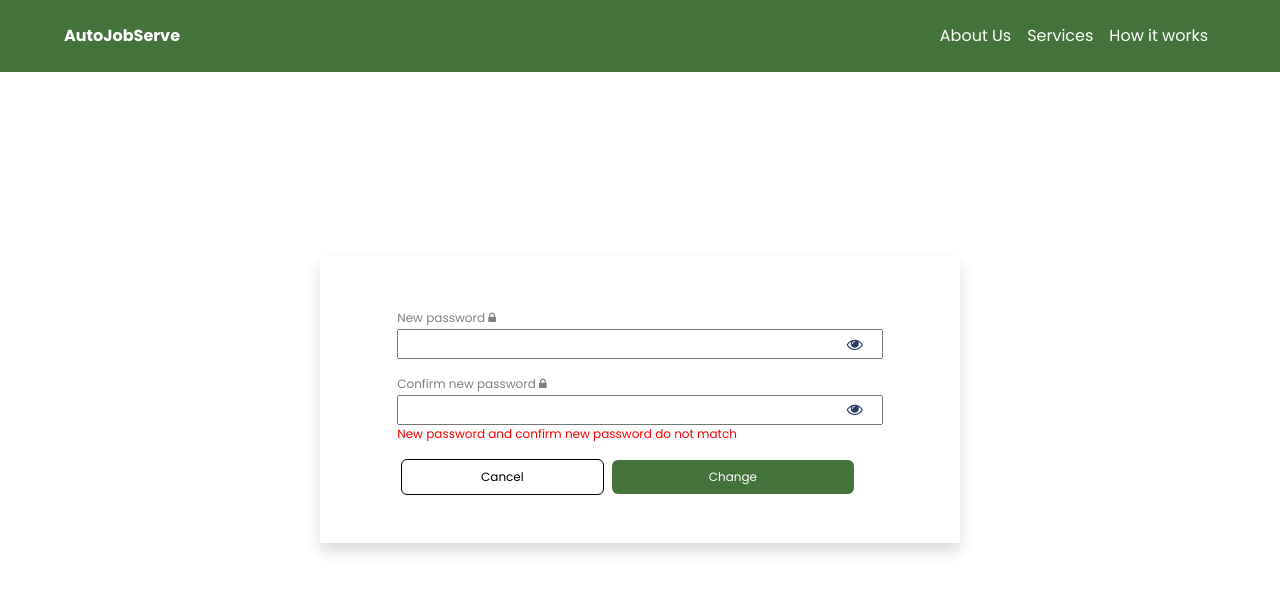
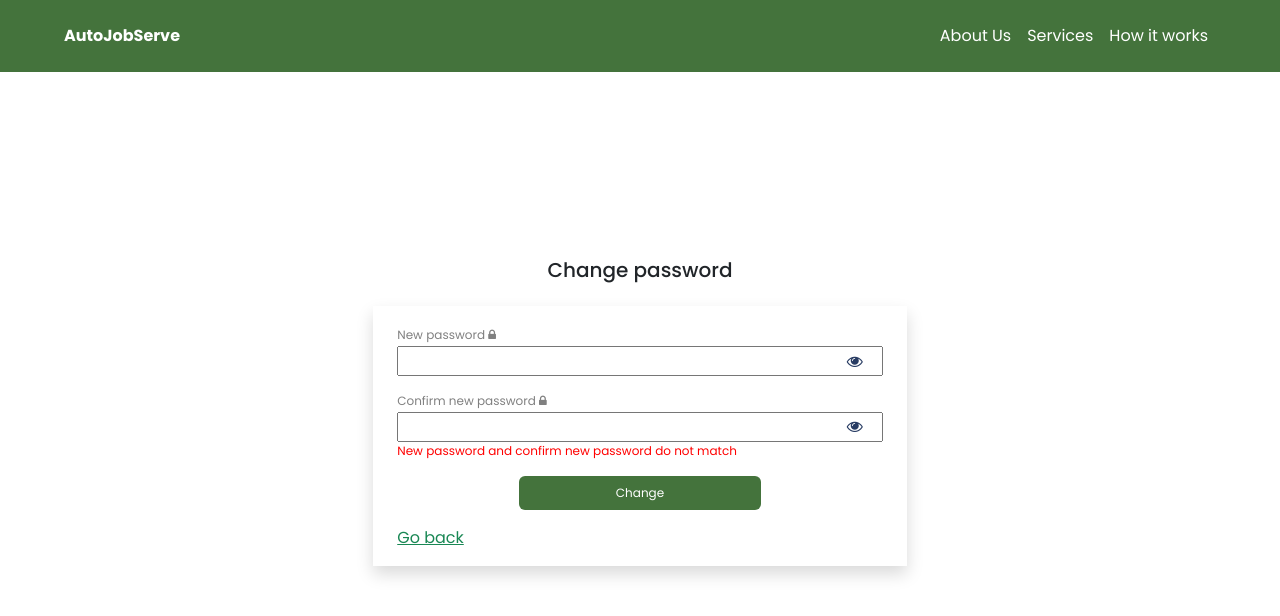
Before and after one commit to TheTeazz/jobFinder, an Angular app: page /new-password in a window 1280 px wide. Shown: the top 616 px of the page. Built offline with nearby package versions, Linux system fonts and the light colour scheme.

Commit message:
Made minor changes to email and new-password components

```diff
--- a/src/app/password-reset/email/email.component.css
+++ b/src/app/password-reset/email/email.component.css
@@ -11,6 +11,9 @@
 .nav-link{
     color: white;
 }
+h5{
+  color: #44733C;
+}
 p{
     font-size: 14px;
 }
@@ -23,6 +26,7 @@ p{
     font-size: 12px;
 }
 .submitBtn{
+
     background-color: #283C63;
     border: none;
     color: white;
--- a/src/app/password-reset/email/email.component.html
+++ b/src/app/password-reset/email/email.component.html
@@ -32,7 +32,7 @@
 
     <!-- form -->
 
-
+<h5 class="text-center mb-4">Reset password</h5>
     <div class="">
 
         <div class="mb-3">
@@ -41,11 +41,11 @@
 
         <form class="text-center mt-3">
             <input type="email" name="email" id="email" class="emailInput p-2" placeholder="Enter Email"><br>
-            <input type="submit" value="Reset password" routerLink="/new-password" routerLinkActive="active" class="submitBtn rounded py-3 px-3 mt-2">
+            <input type="submit" value="Reset password" routerLink="/new-password" routerLinkActive="active" class="submitBtn rounded py-3 px-3 mx-auto mt-4">
         </form>
 
         <div class="mt-5">
-            <a routerLink="/logIn">Return to login</a>
+            <a routerLink="/logIn" class="text-success">Return to login</a>
         </div>
     </div>
 
--- a/src/app/password-reset/new-password/new-password.component.html
+++ b/src/app/password-reset/new-password/new-password.component.html
@@ -1,5 +1,5 @@
-<div class="body d-flex align-items-center justify-content-center">
-    <div class="container shadow col-md-6 p-5">
+<div class="body flex-column d-flex align-items-center justify-content-center">
+
 
         <!-- navigation bar -->
         <nav class="navbar navbar-expand-lg fixed-top">
@@ -32,6 +32,11 @@
 
 
 
+
+
+        <!-- content -->
+        <h5 class="text-center mt-4 mb-4">Change password</h5>
+        <div class="container shadow col-md-5 py-3 px-1">
         <div class="d-flex justify-content-center align-items-center" >
 
             <div class="d-flex flex-column">
@@ -54,10 +59,12 @@
                 </div>
 
 
-                <div class="">
-                    <input type="button" value="Cancel" class="cancelBtn col-5 p-2 mx-1 rounded">
+                <div class="d-flex align-items-center justify-content-center">
+                    <!-- <input type="button" value="Cancel" class="cancelBtn col-5 p-2 mx-1 rounded"> -->
                     <input type="button" value="Change" class="changeBtn col-6 p-2 mx-1 rounded">
                 </div>
+
+                <a href="http://" class="text-success mt-3">Go back</a>
             </div>
 
 
```
